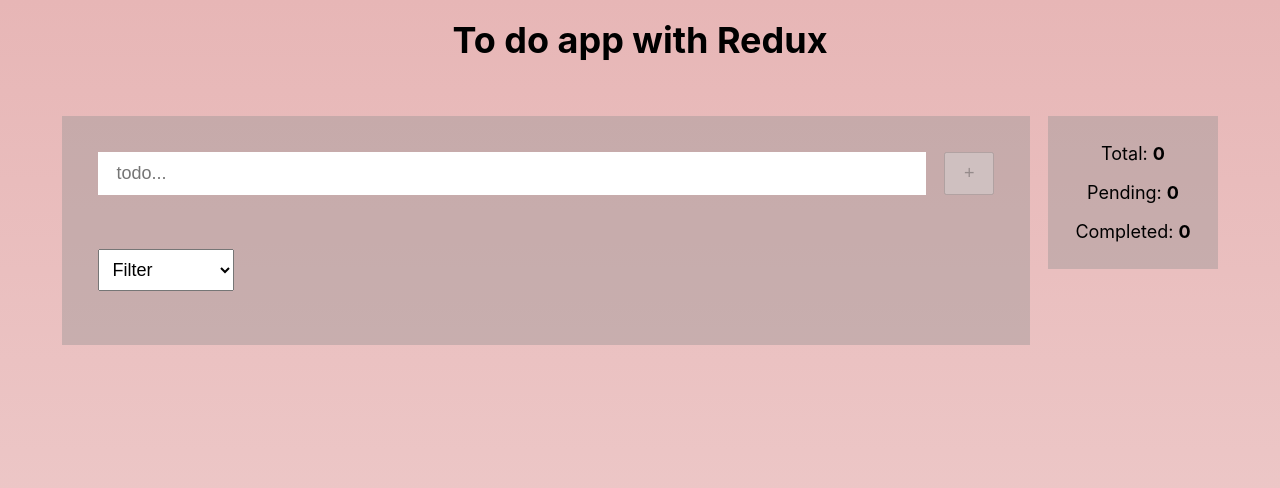
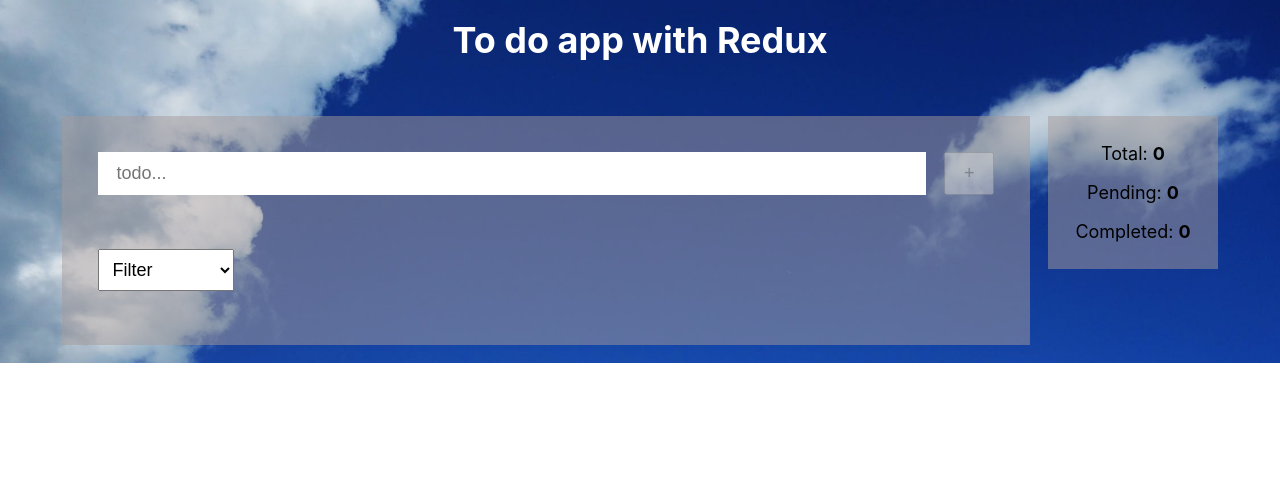
Before and after one commit to Mimmofalena/Todo-REDUX, a React (Create React App) app: page / in a window 1280 px wide. Shown: the top 488 px of the page. Built offline with nearby package versions, Linux system fonts and the light colour scheme.

Commit message:
background image changed

```diff
--- a/src/App.css
+++ b/src/App.css
@@ -1,6 +1,10 @@
 .App {
-  height: 100vh;
+  height: 100%;
   width: 100vw;
+  background-image: url("../src/assets/background-picture.jpeg");
+  background-repeat: no-repeat;
+  background-size: cover;
+
   /* text-align: center;
   padding: 2rem; */
 }
@@ -10,6 +14,7 @@
   padding: 1rem;
   margin-bottom: 2rem;
   text-align: center;
+  color: white;
 }
 
 input {
--- a/src/index.css
+++ b/src/index.css
@@ -9,7 +9,6 @@
 body {
   margin: 0;
   padding: 0;
-  background-image: linear-gradient(#e7b6b6, #e7b6b6a2);
   min-height: 100vh;
   font-family: -apple-system, BlinkMacSystemFont, "Segoe UI", "Roboto", "Oxygen",
     "Ubuntu", "Cantarell", "Fira Sans", "Droid Sans", "Helvetica Neue",
```
Also changed, not shown: src/assets/background-picture.jpeg (added).
